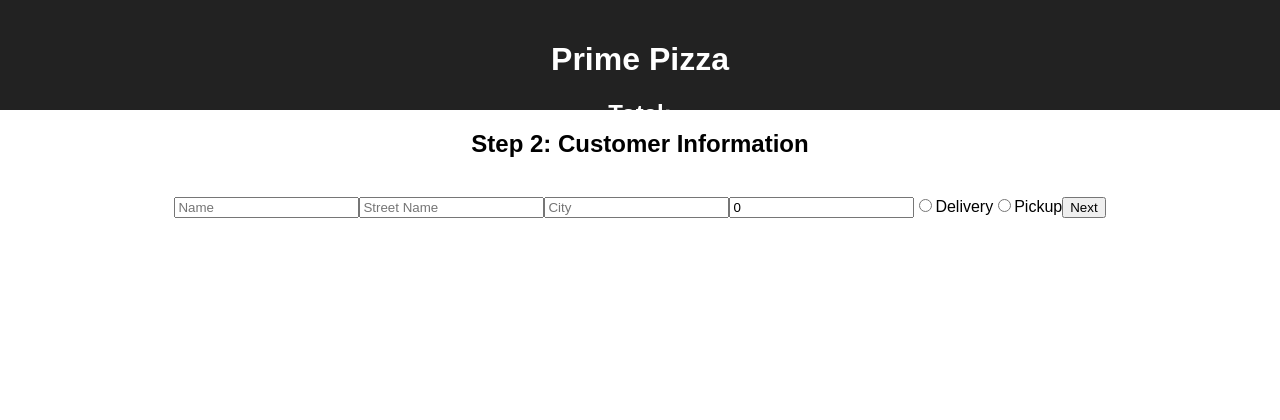
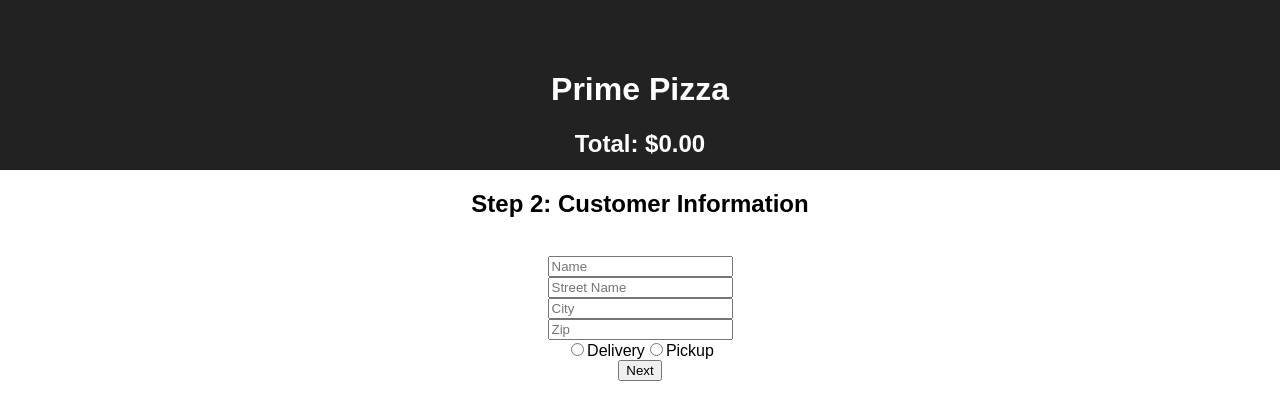
Before and after one commit to lilylacosse/redux-pizza-parlor, a React (Create React App) app: page / in a window 1280 px wide. Both pictures are taken after a click on the button "Next". Shown: the top 420 px of the page. Built offline with nearby package versions, Linux system fonts and the light colour scheme; no server answers.

Commit message:
worked on total

```diff
--- a/src/components/App/App.css
+++ b/src/components/App/App.css
@@ -5,7 +5,7 @@
 .App-header {
   background-color: #222;
   height: 70px;
-  padding: 20px;
+  padding: 50px;
   color: white;
   margin-bottom: 20px;
 }
--- a/src/components/App/App.jsx
+++ b/src/components/App/App.jsx
@@ -1,4 +1,4 @@
-import React, { useEffect } from 'react';
+import React, { useEffect, useState } from 'react';
 import axios from 'axios';
 import './App.css';
 import { HashRouter as Router, Route, Link } from 'react-router-dom';
@@ -8,16 +8,18 @@ import { useDispatch } from 'react-redux';
 import OrderForm from '../OrderForm/OrderForm';
 import Checkout from '../Checkout/Checkout';
 import SelectPizza from '../SelectPizza/SelectPizza';
-import SelectPizzaItem from '../SelectPizzaItem/SelectPizzaItem';
-
+// import SelectPizzaItem from '../SelectPizzaItem/SelectPizzaItem';
 
 
 function App() {
+
+  const [sum, setSum] = useState(0);
 
   const dispatch = useDispatch();
 
   useEffect(() => {
     fetchPizzas();
+    orderTotal()
   })
 
   //GET ROUTE
@@ -32,11 +34,31 @@ function App() {
       })
   }
 
+  //GET ROUTE for getting order total
+  const orderTotal = () => {
+    axios.get('/api/order')
+    .then(response => {
+      const data = response.data;
+      console.log(response.data)
+      let total = 0;
+      for (let item of data) {
+        console.log(item.price)
+        total += item.price
+        setSum(total)
+      }
+    })
+    .catch(error => {
+      console.log(error)
+      alert('Could not get order total')
+    })
+  }
+
+
   return (
     <div className='App'>
       <header className='App-header'>
         <h1 className='App-title'>Prime Pizza</h1>
-        <h2>Total: </h2>
+        <h2>Total: ${sum.toFixed(2)}</h2>
       </header>
 
       <Router>
--- a/src/components/Checkout/Checkout.jsx
+++ b/src/components/Checkout/Checkout.jsx
@@ -1,26 +1,30 @@
 import axios from "axios"
 import { useSelector } from "react-redux";
 
+
 function Checkout() {
-    const customerInfo = useSelector((store) => store.customerInfo)
-    // const pizzaData = useSelector((store)=>store.?)
+    const customerInfo = useSelector((store) => store.customerInfo);
+    const fetchPizza = useSelector((store)=>store.fetchPizza);
+    //need const for the pizza info picked by customer
+
+    console.log('in checkout', fetchPizza);
 
     //bundle up Redux state in a new VARIABLE  to send to server via Post
     let allOrderInfo = {
-        customer_name,
-        street_address,
-        city,
-        zip,
-        type,
-        total,
-        time,
-        pizza: [{}, {}, {}]
+        customer_name: customerInfo.customer_name,
+        street_address: customerInfo.street_address,
+        city: customerInfo.city,
+        zip:customerInfo.zip,
+        type: customerInfo.type,
+        //pizza: [{}, {}, {}]
     }
 
     function handleCheckout() {
 
-        axios.post('/api/order',)
-            .then((response) => {// insert GET from checkout here
+        axios.post('/api/order', allOrderInfo)
+            .then((response) => {
+                //GET from GET in admin
+                console.log('in POST', response);
             }
             ).catch((err) => console.log('Pizza POST error:', err))
     }
@@ -30,15 +34,19 @@ function Checkout() {
         <div>{customerInfo.city}</div>
 
         <table>
-            <thead><th>Pizza Type</th><th>Cost</th> </thead>
-            <tbody>{pizzaData.map((pizza, i) => (
+            <thead>
+                <tr>
+                <th>Pizza Type</th><th>Cost</th>
+                </tr>
+                </thead>
+            <tbody>{fetchPizza.map((pizza, i) => (
                 <tr key={i}>
-                    <td>{pizza.id}</td>
+                    <td>{pizza.name}</td>
                     <td>{pizza.price}</td>
                 </tr>))}
             </tbody>
         </table>
-        <div>total:{total}</div>
+        {/* <div>total:{total}</div> */}
 
         <button onClick={handleCheckout}>Checkout</button>
     </>)
--- a/src/components/OrderForm/OrderForm.jsx
+++ b/src/components/OrderForm/OrderForm.jsx
@@ -3,12 +3,12 @@ import axios from "axios"
 import { useDispatch } from "react-redux"
 import { useHistory } from "react-router-dom"
 
-function OrderForm({ total, pizzas }) {
+function OrderForm() {
     // reminder to get total and pizzas data from siv and ia
     const [newName, setNewName] = useState('')
     const [newStreet, setNewStreet] = useState('')
     const [newCity, setNewCity] = useState('')
-    const [newZip, setNewZip] = useState(0)
+    const [newZip, setNewZip] = useState('')
     const [selectedOption, setSelectedOption] = useState('')
 
     const dispatch = useDispatch();
@@ -22,9 +22,9 @@ function OrderForm({ total, pizzas }) {
             city: newCity,
             zip: newZip,
             type: selectedOption,
-            total: total,
-            pizzas: pizzas
         }
+
+        console.log('custInfo', customerInfo);
 
         dispatch({
             type: "SAVE_CUST_INFO",
@@ -38,11 +38,11 @@ function OrderForm({ total, pizzas }) {
     return (<><div>
         <h2>Step 2: Customer Information</h2>
         <br />
-        <form onSubmit={(event) => saveOrder}>
-            <input type="text" placeholder="Name" value={newName} onChange={(event) => setNewName(event.target.value)} />
-            <input type="text" placeholder="Street Name" value={newStreet} onChange={(event) => setNewStreet(event.target.value)} />
-            <input type="text" placeholder="City" value={newCity} onChange={(event) => setNewCity(event.target.value)} />
-            <input type="number" placeholder="Zip" value={newZip} onChange={(event) => setNewZip(event.target.value)} />
+        <form onSubmit={saveOrder}>
+            <input type="text" placeholder="Name" value={newName} onChange={(event) => setNewName(event.target.value)} /><br />
+            <input type="text" placeholder="Street Name" value={newStreet} onChange={(event) => setNewStreet(event.target.value)} /><br />
+            <input type="text" placeholder="City" value={newCity} onChange={(event) => setNewCity(event.target.value)} /><br />
+            <input type="text" placeholder="Zip" value={newZip} onChange={(event) => setNewZip(event.target.value)} /><br />
 
             <input type="radio"
                 name="delivery_option"
@@ -56,7 +56,7 @@ function OrderForm({ total, pizzas }) {
                 value='pickup'
                 checked={selectedOption === "pickup"}
                 onChange={(event) => setSelectedOption(event.target.value)} />
-            <label htmlFor="delivery_option">Pickup</label>
+            <label htmlFor="delivery_option">Pickup</label><br />
 
             <button type="submit">Next</button>
 
```
